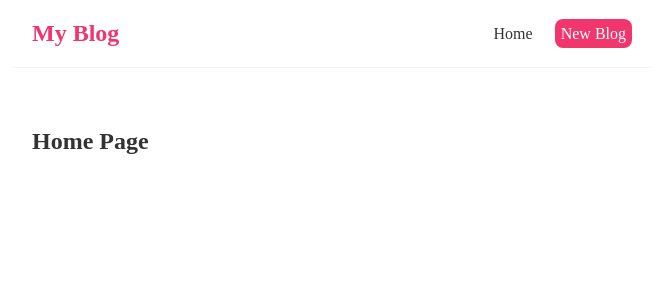
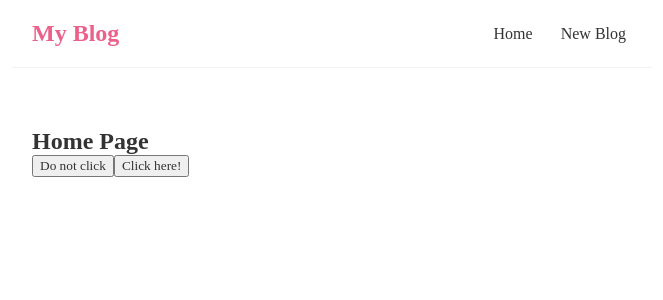
Before and after one commit to Shiela-P/learn_react, a React (Vite) app: page / in a window 1280 px wide. Shown: the top 300 px of the page, without its empty margins (308-971 px from the left). Built offline with nearby package versions, Linux system fonts and the light colour scheme; a web font is replaced by a local one.

Commit message:
Learning how to hanke click events and pass arguments

```diff
--- a/src/Home.jsx
+++ b/src/Home.jsx
@@ -1,8 +1,18 @@
 // shortcut sfc (stateless functional component)
 const Home = () => {
+    const handleClick = () => {
+        console.log('Wow... You just had to click it...')
+    }
+
+    const handleCLick2 = (name) =>{
+        console.log("Good job, " + name + "!")
+    }
     return (
         <div className="home">
             <h2>Home Page</h2>
+            <button onClick={handleClick}>Do not click</button>
+            {/* How to pass an argument without immediately activating the function on page load */}
+            <button onCLick={() => {handleCLick2("you")}} >Click here!</button>
         </div>
      );
 }
--- a/src/Navbar.jsx
+++ b/src/Navbar.jsx
@@ -4,11 +4,7 @@ const Navbar = () => {
         <h1>My Blog</h1>
         <div className="links">
             <a href="/">Home</a>
-            <a href="/create" style={{
-                color: "white",
-                backgroundColor: "#f1356d",
-                borderRadius: "8px"
-            }}>New Blog</a>
+            <a href="/create">New Blog</a>
         </div>
     </nav>
  );}
--- a/src/index.css
+++ b/src/index.css
@@ -15,7 +15,7 @@
   border-bottom: 1px solid #f2f2f2;
 }
 .navbar h1 {
-  color: #f1356d;
+  color: #ec618b;
 }
 .navbar .links {
   margin-left: auto;
@@ -26,7 +26,7 @@
   padding: 6px;
 }
 .navbar a:hover {
-  color: #f1356d;
+  color: #ec618b;
 }
 .content {
   max-width: 600px;
```
